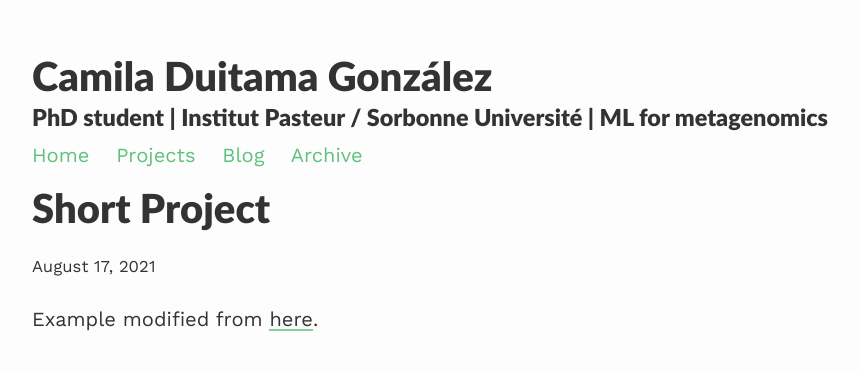
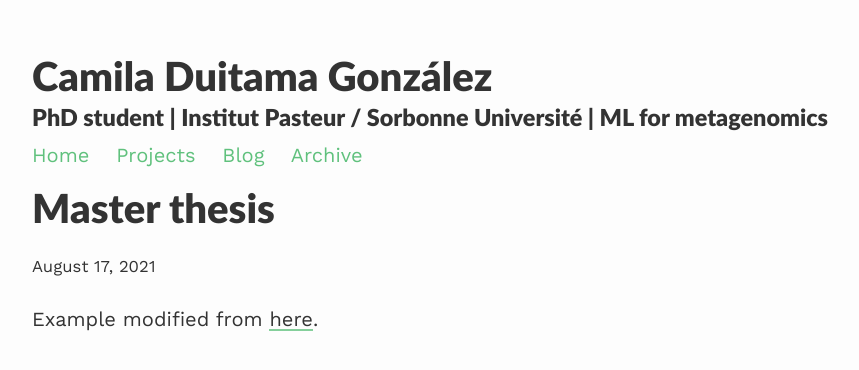
Before and after one commit to BioGeek/gradfolio, a Jekyll site: the page built from _projects/1_project.md, in a window 1280 px wide and 900 px high. Shown: the top 370 px of the window, without its empty margins (208-1067 px from the left). Built offline with Jekyll 4.4.1, drawn with Linux system fonts in a browser that asks for light colours; nearby versions of some CDN libraries; formulas are drawn with MathJax 3.

Commit message:
Update 1_project.md

```diff
--- a/_projects/1_project.md
+++ b/_projects/1_project.md
@@ -1,7 +1,7 @@
 ---
 layout: post
-title: Short Project
-description: description of the short project which is long enough
+title: Master thesis
+description: Validation of GBM cancer subtypes using Bayesian Clustering
 ---
 Example modified from [here](http://www.unexpected-vortices.com/sw/rippledoc/quick-markdown-example.html){:target="_blank"}.
 
```
